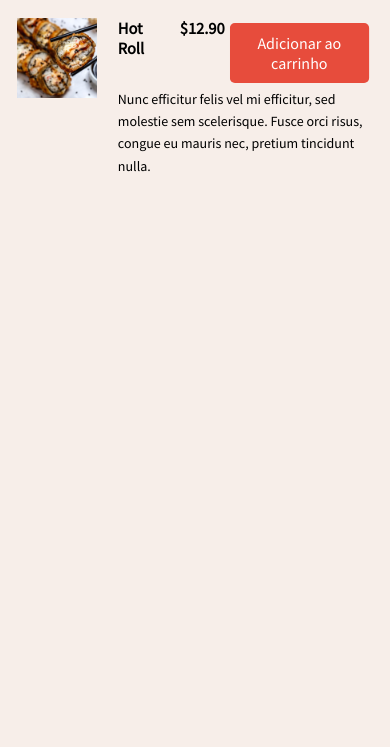
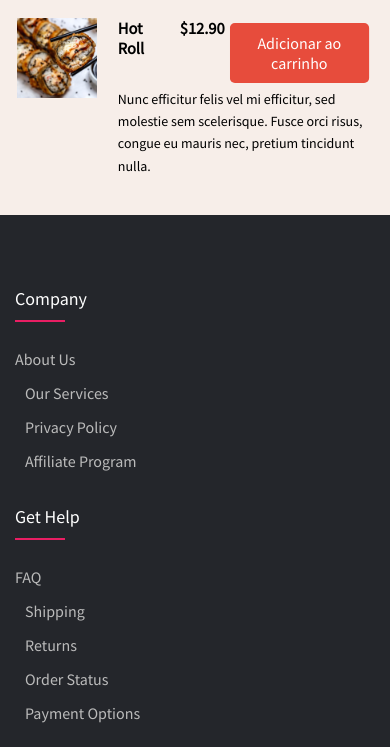
Before and after one commit to bernardofernandezz/japanese-restaurant, a plain HTML site: page cardapio/index.html in a window 390 px wide. Shown: the part 1250-1997 px from the top of the page. Before the commit the page ends 1465 px from the top, so only its background shows below. Drawn offline with nearby package versions, Linux system fonts and the light colour scheme; a web font is replaced by a local one.

Commit message:
fix: website responsiveness

```diff
--- a/cardapio/index.html
+++ b/cardapio/index.html
@@ -1,17 +1,12 @@
 <!DOCTYPE html>
 <html lang="pt-br">
+
 <head>
   <meta charset="UTF-8" />
   <meta name="viewport" content="width=device-width, initial-scale=1.0" />
   <meta http-equiv="X-UA-Compatible" content="ie=edge" />
-    <link
-      rel="stylesheet"
-      href="https://fonts.googleapis.com/icon?family=Material+Icons"
-    />
-    <link
-      rel="stylesheet"
-      href="https://use.fontawesome.com/releases/v5.8.2/css/all.css"
-    />
+  <link rel="stylesheet" href="https://fonts.googleapis.com/icon?family=Material+Icons" />
+  <link rel="stylesheet" href="https://use.fontawesome.com/releases/v5.8.2/css/all.css" />
   <link rel="preconnect" href="https://fonts.googleapis.com">
   <link rel="preconnect" href="https://fonts.gstatic.com" crossorigin>
   <link href="https://fonts.googleapis.com/css2?family=Noto+Color+Emoji&display=swap" rel="stylesheet">
@@ -26,10 +21,11 @@
   <header>
     <nav class="menu">
       <ul>
-          <li><a href="../mainpage/index.html">Inicio</a></li>
-          <li><a href="../cardapio/index.html">Cardápio</a></li>
+        <li><a href="../index.html">Inicio</a></li>
+        <li><a href="./cardapio/index.html">Cardápio</a></li>
         <li><a href="../contato/index.html">Contato</a></li>
-          <li class="icon" onclick="openSidebar()" role="button"><a href="#" class="notification"><ion-icon class="cart-icon" name="cart-outline"></ion-icon>
+        <li class="icon" onclick="openSidebar()" role="button"><a href="#" class="notification"><ion-icon
+              class="cart-icon" name="cart-outline"></ion-icon>
             <span class="badge hidden" id="quantity-item"></span></a></li>
       </ul>
     </nav>
@@ -48,9 +44,7 @@
         <div class="menu-item">
           <img
             src="../img/homem-segurando-varas-com-tempura-roll-arroz-caranguejo-creme-queijo-gergelim-enguia-gengibre-wasabi-vista-lateral (1).jpg"
-              alt="Black Placeholder Image"
-              class="menu-item-img"
-            />
+            alt="Black Placeholder Image" class="menu-item-img" />
           <div class="menu-item-text">
             <h3 class="menu-item-heading">
               <span class="menu-item-name">Gyozas</span>
@@ -69,9 +63,7 @@
         <div class="menu-item">
           <img
             src="../img/homem-segurando-varas-com-tempura-roll-arroz-caranguejo-creme-queijo-gergelim-enguia-gengibre-wasabi-vista-lateral (1).jpg"
-              alt="Black Placeholder Image"
-              class="menu-item-img"
-            />
+            alt="Black Placeholder Image" class="menu-item-img" />
           <div class="menu-item-text">
             <h3 class="menu-item-heading">
               <span class="menu-item-name">Sunomono</span>
@@ -90,9 +82,7 @@
         <div class="menu-item">
           <img
             src="../img/homem-segurando-varas-com-tempura-roll-arroz-caranguejo-creme-queijo-gergelim-enguia-gengibre-wasabi-vista-lateral (1).jpg"
-              alt="Black Placeholder Image"
-              class="menu-item-img"
-            />
+            alt="Black Placeholder Image" class="menu-item-img" />
           <div class="menu-item-text">
             <h3 class="menu-item-heading">
               <span class="menu-item-name">Temaki</span>
@@ -117,9 +107,7 @@
         <div class="menu-item">
           <img
             src="../img/homem-segurando-varas-com-tempura-roll-arroz-caranguejo-creme-queijo-gergelim-enguia-gengibre-wasabi-vista-lateral (1).jpg"
-              alt="Black Placeholder Image"
-              class="menu-item-img"
-            />
+            alt="Black Placeholder Image" class="menu-item-img" />
           <div class="menu-item-text">
             <h3 class="menu-item-heading">
               <span class="menu-item-name">Uramaki</span>
@@ -138,9 +126,7 @@
         <div class="menu-item">
           <img
             src="../img/homem-segurando-varas-com-tempura-roll-arroz-caranguejo-creme-queijo-gergelim-enguia-gengibre-wasabi-vista-lateral (1).jpg"
-              alt="Black Placeholder Image"
-              class="menu-item-img"
-            />
+            alt="Black Placeholder Image" class="menu-item-img" />
           <div class="menu-item-text">
             <h3 class="menu-item-heading">
               <span class="menu-item-name">Ramem</span>
@@ -159,9 +145,7 @@
         <div class="menu-item">
           <img
             src="../img/homem-segurando-varas-com-tempura-roll-arroz-caranguejo-creme-queijo-gergelim-enguia-gengibre-wasabi-vista-lateral (1).jpg"
-              alt="Black Placeholder Image"
-              class="menu-item-img"
-            />
+            alt="Black Placeholder Image" class="menu-item-img" />
           <div class="menu-item-text">
             <h3 class="menu-item-heading">
               <span class="menu-item-name">Hot Roll</span>
@@ -209,8 +193,52 @@
 
   </main>
   </div>
+  <footer class="footer">
+    <div class="footer-container">
+      <div class="row">
+        <div class="footer-col">
+          <h4>company</h4>
+          <ul>
+            <li><a href="#">about us</a></li>
+            <li><a href="#">our services</a></li>
+            <li><a href="#">privacy policy</a></li>
+            <li><a href="#">affiliate program</a></li>
+          </ul>
+        </div>
+        <div class="footer-col">
+          <h4>get help</h4>
+          <ul>
+            <li><a href="#">FAQ</a></li>
+            <li><a href="#">shipping</a></li>
+            <li><a href="#">returns</a></li>
+            <li><a href="#">order status</a></li>
+            <li><a href="#">payment options</a></li>
+          </ul>
+        </div>
+        <div class="footer-col">
+          <h4>online shop</h4>
+          <ul>
+            <li><a href="#">watch</a></li>
+            <li><a href="#">bag</a></li>
+            <li><a href="#">shoes</a></li>
+            <li><a href="#">dress</a></li>
+          </ul>
+        </div>
+        <div class="footer-col">
+          <h4>follow us</h4>
+          <div class="social-links">
+            <a href="#"><i class="fab fa-facebook-f"></i></a>
+            <a href="#"><i class="fab fa-twitter"></i></a>
+            <a href="#"><i class="fab fa-instagram"></i></a>
+            <a href="#"><i class="fab fa-linkedin-in"></i></a>
+          </div>
+        </div>
+      </div>
+    </div>
+  </footer>
   <script src="./main.js"></script>
   <script type="module" src="https://unpkg.com/ionicons@7.1.0/dist/ionicons/ionicons.esm.js"></script>
   <script nomodule src="https://unpkg.com/ionicons@7.1.0/dist/ionicons/ionicons.js"></script>
 </body>
+
 </html>
--- a/cardapio/style.css
+++ b/cardapio/style.css
@@ -10,7 +10,6 @@
 }
 body {
   /* background: #333; */
-  width: 100vw;
   height: 100vh;
   background-color: #f7eee9;
 }
@@ -431,3 +430,104 @@ button {
   background-color: red;
   color: white;
 }
+
+footer {
+  line-height: 1.5;
+  font-family: "Poppins", sans-serif;
+}
+
+.footer-container {
+  max-width: 1170px;
+  margin: auto;
+}
+
+.row {
+  display: flex;
+  flex-wrap: wrap;
+}
+
+ul {
+  list-style: none;
+}
+
+.footer {
+  background-color: #24262b;
+  padding: 70px 0;
+}
+
+.footer-col {
+  width: 25%;
+  padding: 0 15px;
+}
+
+.footer-col h4 {
+  font-size: 18px;
+  color: #ffffff;
+  text-transform: capitalize;
+  margin-bottom: 35px;
+  font-weight: 500;
+  position: relative;
+}
+
+.footer-col h4::before {
+  content: "";
+  position: absolute;
+  left: 0;
+  bottom: -10px;
+  background-color: #e91e63;
+  height: 2px;
+  box-sizing: border-box;
+  width: 50px;
+}
+
+.footer-col ul li:not(:last-child) {
+  margin-bottom: 10px;
+}
+
+.footer-col ul li a {
+  font-size: 16px;
+  text-transform: capitalize;
+  color: #ffffff;
+  text-decoration: none;
+  font-weight: 300;
+  color: #bbbbbb;
+  display: block;
+  transition: all 0.3s ease;
+}
+
+.footer-col ul li a:hover {
+  color: #ffffff;
+  padding-left: 8px;
+}
+
+.footer-col .social-links a {
+  display: inline-block;
+  height: 40px;
+  width: 40px;
+  background-color: rgba(255, 255, 255, 0.2);
+  margin: 0 10px 10px 0;
+  text-align: center;
+  line-height: 40px;
+  border-radius: 50%;
+  color: #ffffff;
+  transition: all 0.5s ease;
+}
+
+.footer-col .social-links a:hover {
+  color: #24262b;
+  background-color: #ffffff;
+}
+
+/*responsive*/
+@media (max-width: 767px) {
+  .footer-col {
+    width: 50%;
+    margin-bottom: 30px;
+  }
+}
+
+@media (max-width: 574px) {
+  .footer-col {
+    width: 100%;
+  }
+}
--- a/contato/style.css
+++ b/contato/style.css
@@ -200,7 +200,7 @@ ul {
   list-style: none;
 }
 .footer {
-  background-color: rgba(36, 38, 43, 0.9);
+  background-color: #24262b;
   padding: 50px 0;
 }
 .footer-col {
```
Also changed, not shown: contato/index.html (+2 -2 lines), index.html (+4 -4 lines). Lines whose indentation alone changed are shown as unchanged.
